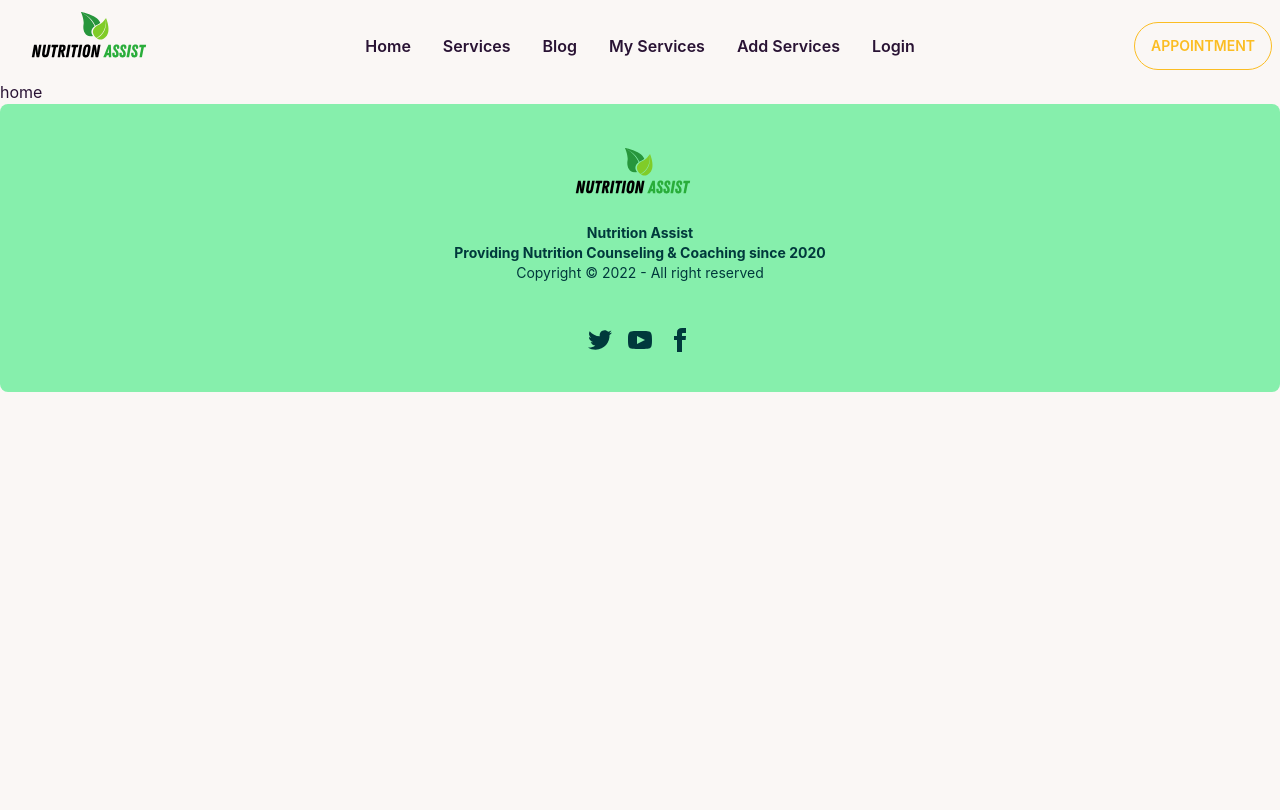
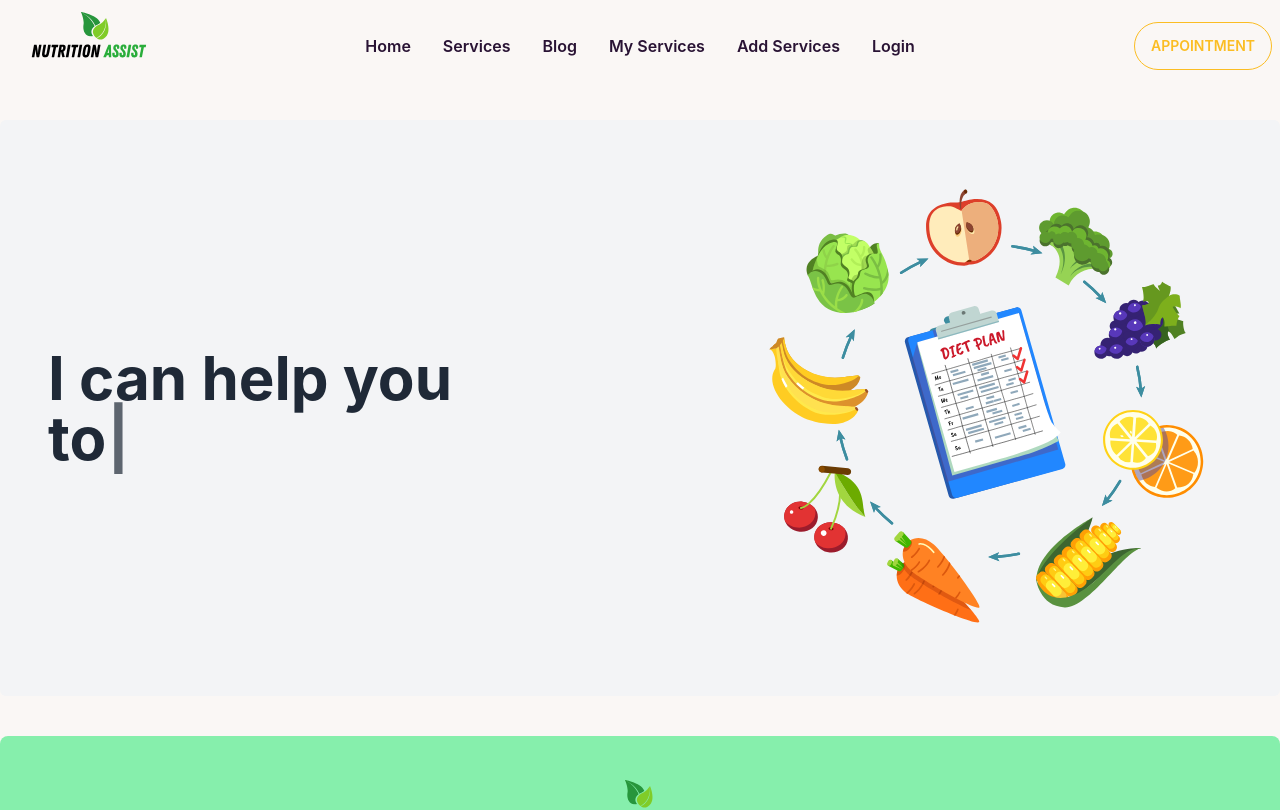
Before and after one commit to rhythmdev/Nutrition-Assist-Client, a React (Create React App) app: page / in a window 1280 px wide. Shown: the top 810 px of the page. Built offline with nearby package versions, Linux system fonts and the light colour scheme.

Commit message:
banner done

```diff
--- a/package.json
+++ b/package.json
@@ -13,6 +13,7 @@
     "react-hot-toast": "^2.4.0",
     "react-router-dom": "^6.4.3",
     "react-scripts": "5.0.1",
+    "typewriter-effect": "^2.19.0",
     "web-vitals": "^2.1.4"
   },
   "scripts": {
--- a/src/Layout/Root.js
+++ b/src/Layout/Root.js
@@ -7,7 +7,7 @@ const Root = () => {
     return (
         <div>
             <Header/>
-            <Outlet className="min-h-screen"/>
+            <Outlet/>
             <Footer/>
         </div>
     );
--- /dev/null
+++ b/src/Pages/Home/Banner/Banner.js
@@ -0,0 +1,36 @@
+import React from "react";
+import Typewriter from "typewriter-effect";
+import diet from "../../../assets/diet.svg";
+
+const Banner = () => {
+  return (
+    <div className="my-10 mx-auto">
+      <section className="bg-gray-100 text-gray-800 rounded-md">
+        <div className="container flex flex-col justify-center p-6 mx-auto sm:py-12 lg:py-24 lg:flex-row lg:justify-between">
+          <div className="flex flex-col justify-center p-6 text-center rounded-sm lg:max-w-md xl:max-w-lg lg:text-left  text-6xl font-bold ">
+            <Typewriter
+              options={{
+                autoStart: true,
+                loop: true,
+                delay: 50,
+                deleteSpeed: 50,
+                strings: [
+                  "Hi, I am Barry Allen",
+                  "I can help you to",
+                  "maintain your nutritions ",
+                  "in your health",
+                  "and body.",
+                ],
+              }}
+            />
+          </div>
+          <div className="flex items-center justify-center p-6 mt-8 lg:mt-0 h-72 sm:h-80 lg:h-96 xl:h-112 2xl:h-128 ">
+            <img src={diet} alt="" />
+          </div>
+        </div>
+      </section>
+    </div>
+  );
+};
+
+export default Banner;
--- a/src/Pages/Home/Home/Home.js
+++ b/src/Pages/Home/Home/Home.js
@@ -1,9 +1,12 @@
 import React from 'react';
+import Banner from '../Banner/Banner';
+
 
 const Home = () => {
     return (
         <div>
-            <h2>home</h2>
+          <Banner/>
+
         </div>
     );
 };
```
Also changed, not shown: src/assets/diet.svg (added), 1 other file (tests, documents, lock files or other folders).
